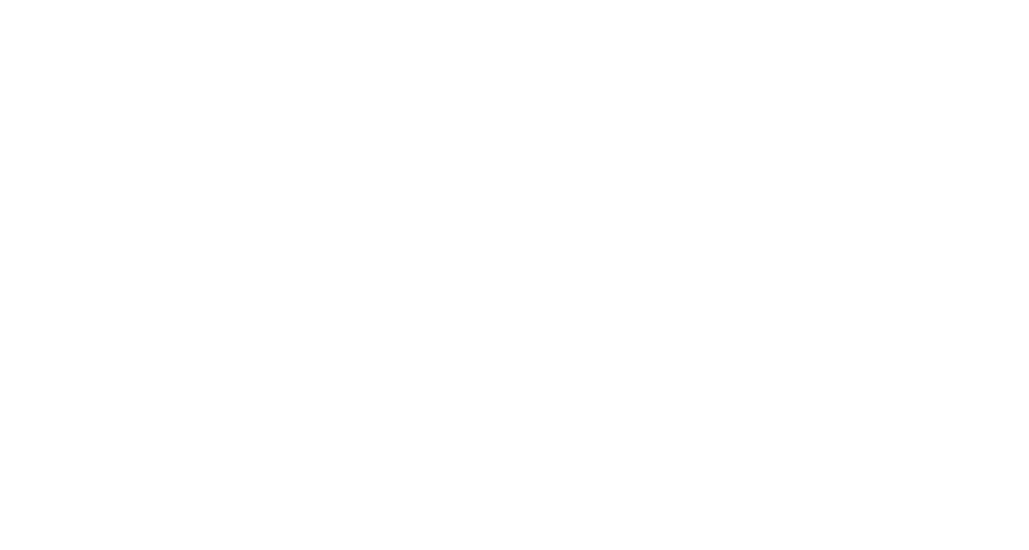
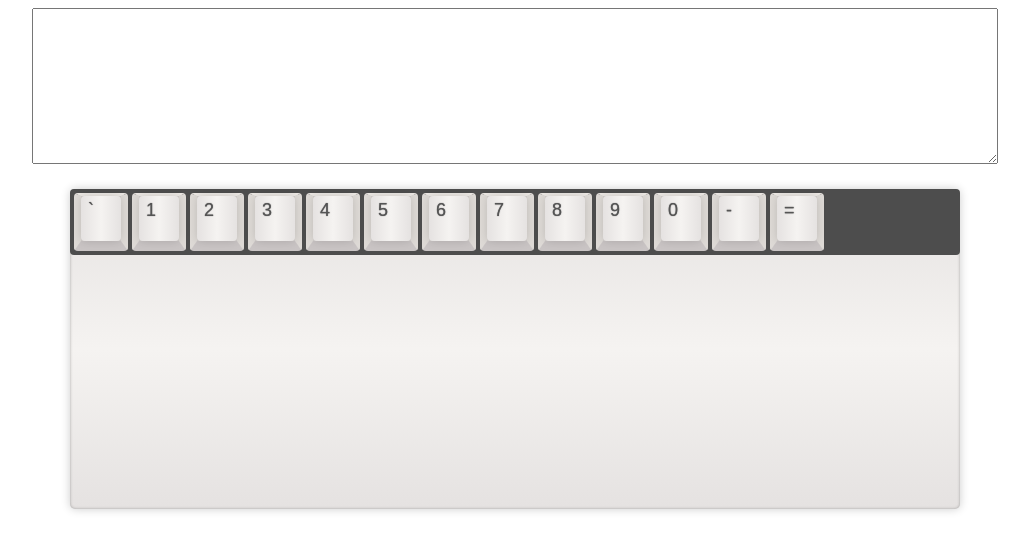
Before and after one commit to dokahp/VirtualKeyboard, a website: page index.html in a window 1280 px wide. Shown: the whole page, without its empty margins (125-1154 px from the left). Drawn offline with Linux system fonts and the light colour scheme; a web font is replaced by a local one.

Commit message:
feat: add primitive keys for keyboard

```diff
--- a/assets/js/index.js
+++ b/assets/js/index.js
@@ -0,0 +1,42 @@
+const EN = ['`', '1', '2', '3', '4', '5', '6', '7', '8', '9', '0', '-', '='];
+
+class Keyboard {
+  constructor() {
+    this.shiftPressed = false;
+    this.capsLockPressed = false;
+    if (localStorage.getItem('keyboard_lang')) {
+      this.lang = localStorage.getItem('keyboard_lang');
+    } else {
+      this.lang = 'en';
+    }
+  }
+
+  generateKeyboard = () => {
+    const BODY = document.querySelector('body');
+    this.container = document.createElement('div');
+    this.container.classList.add('container');
+    BODY.appendChild(this.container);
+    this.input = document.createElement('textarea');
+    this.container.appendChild(this.input);
+    this.keyboard = document.createElement('div');
+    this.keyboard.classList.add('keyboard');
+    this.container.appendChild(this.keyboard);
+    this.main = document.createElement('div');
+    this.main.classList.add('main');
+    this.keyboard.appendChild(this.main);
+    for (let i = 0; i < EN.length; i += 1) {
+      this.newKey = document.createElement('div');
+      this.newKey.classList.add('key');
+      this.main.appendChild(this.newKey);
+      this.keyCap = document.createElement('div');
+      this.keyCap.textContent = EN[i];
+      this.keyCap.classList.add('keycap');
+      this.newKey.appendChild(this.keyCap);
+    }
+  };
+}
+
+window.onload = () => {
+  const keyboard = new Keyboard();
+  keyboard.generateKeyboard();
+};
--- a/sass/main.scss
+++ b/sass/main.scss
@@ -0,0 +1,97 @@
+@import url(https://fonts.googleapis.com/css?family=Average+Sans);
+$black: #4d4d4d;
+$keyboard: #f5f3f1;
+$text: #555;
+
+body {
+    display: flex;
+    justify-content: center;
+    font-family: 'Average Sans', sans-serif;
+    color: $text;
+    text-shadow: 0 0 1px;
+}
+
+.container {
+    width: 960px;
+    display: flex;
+    flex-direction: column;
+    align-items: center;
+}
+
+textarea {
+    width: 100%;
+    height: 150px;
+    margin-bottom: 25px;
+}
+
+.keyboard {
+    width: 890px;
+    height: 320px;
+    background: linear-gradient(to bottom, #e5e2e1, #f5f3f1, #e5e2e1);
+    border-radius: 5px;
+    box-shadow: 0 0 10px rgb(0 0 0 / 20%), inset 0 0 3px rgb(0 0 0 / 30%);
+
+    // -webkit-transform: rotate(15deg);
+    .main {
+        padding: 2px;
+        background: $black;
+        border-radius: 4px;
+        overflow: hidden;
+    }
+}
+.key, .f_key {
+  width: 40px;
+  height: 45px;
+  margin: 2px;
+  border-width: 3px 7px 10px;
+  border-style: solid;
+  border-radius: 4px;
+  float: left;
+  &.pressed {
+    -webkit-transform: scale(0.95, 0.95);
+    -moz-transform: scale(0.95, 0.95);
+    -ms-transform: scale(0.95, 0.95);
+    -o-transform: scale(0.95, 0.95);
+    transform: scale(0.95, 0.95);
+  }
+}
+.key {
+  background: #d3cfcc;
+  border-color: #ece8e4 #dedad6 #c9c4c4;
+}
+.f_key {
+  background: #a8aeb8;
+  border-color: #c4c7cc #adb9cc #96a6bd;
+}
+.key .keycap {
+  width: 33px;
+  height: 40px;
+  padding: 5px 0 0 7px;
+  font-size: 18px;
+  line-height: 1;
+  background: #f5f3f1;
+  background: -webkit-linear-gradient(left, #e5e2e1, #f5f3f1, #e5e2e1);
+  background: -moz-linear-gradient(left, #e5e2e1, #f5f3f1, #e5e2e1);
+  background: -ms-linear-gradient(left, #e5e2e1, #f5f3f1, #e5e2e1);
+  background: -o-linear-gradient(left, #e5e2e1, #f5f3f1, #e5e2e1);
+  background: linear-gradient(left, #e5e2e1, #f5f3f1, #e5e2e1);
+  box-shadow: 0 0 10px rgba(0,0,0,0.15);
+  border-radius: 4px;
+  position: relative;
+}
+.f_key .keycap {
+  width: inherit;
+  height: inherit;
+  font-size: 15px;
+  line-height: 45px;
+  text-indent: 7px;
+  background: #cdd3de;
+  background: -webkit-linear-gradient(left, #bbc3d2, #cdd3de, #bbc3d2);
+  background: -moz-linear-gradient(left, #bbc3d2, #cdd3de, #bbc3d2);
+  background: -ms-linear-gradient(left, #bbc3d2, #cdd3de, #bbc3d2);
+  background: -o-linear-gradient(left, #bbc3d2, #cdd3de, #bbc3d2);
+  background: linear-gradient(left, #bbc3d2, #cdd3de, #bbc3d2);
+  box-shadow: 0 0 10px rgba(0,0,0,0.2);
+  border-radius: 4px;
+  position: relative;
+}
```
Also changed, not shown: .eslintrc.js, assets/css/style.css, 1 other file.
